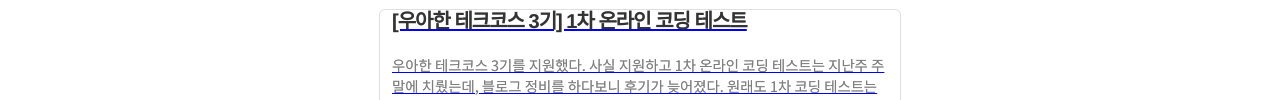
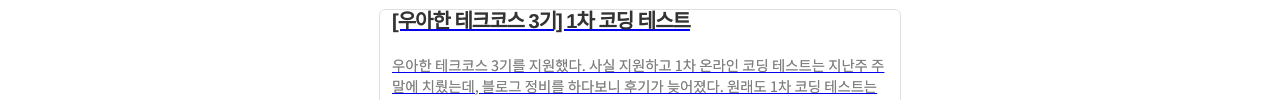
Before and after one commit to dailyco/dailyco-blog, a Gatsby site: page / in a window 1280 px wide. Shown: the part 381-481 px from the top of the page. Built offline with nearby package versions, Linux system fonts and the light colour scheme; Gatsby itself is replaced by a stand-in of ours; some packages are replaced by stand-ins of ours; what typography-theme-github would draw is missing.

Commit message:
post: 우테코 3기 1차 코딩 테스트 후기

```diff
--- a/content/blog/코딩테스트/[우아한-테크코스-3기]-1차-온라인-코딩-테스트.md
+++ b/content/blog/코딩테스트/[우아한-테크코스-3기]-1차-코딩-테스트.md
@@ -1,5 +1,5 @@
 ---
-title: '[우아한 테크코스 3기] 1차 온라인 코딩 테스트'
+title: '[우아한 테크코스 3기] 1차 코딩 테스트'
 date: 2021-07-06 23:07:78
 category: 코딩테스트
 thumbnail: { thumbnailSrc }
```
